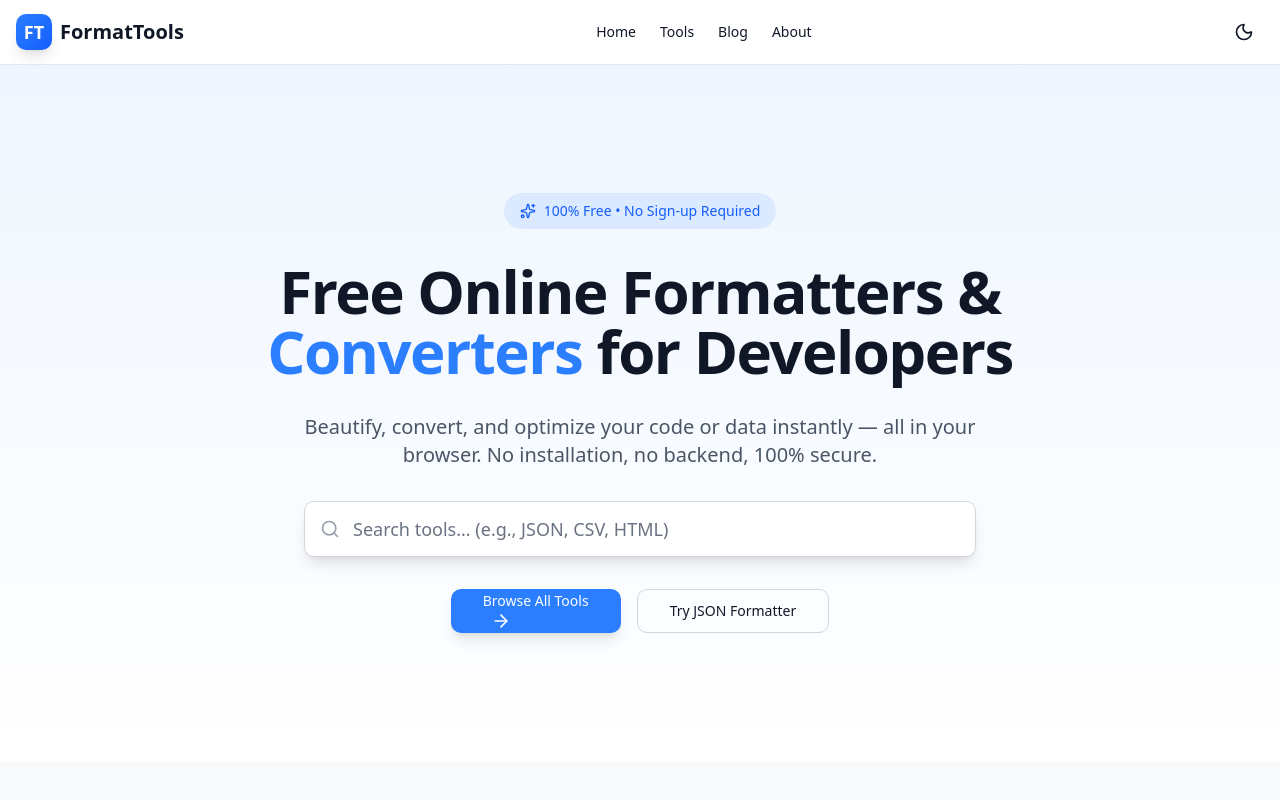
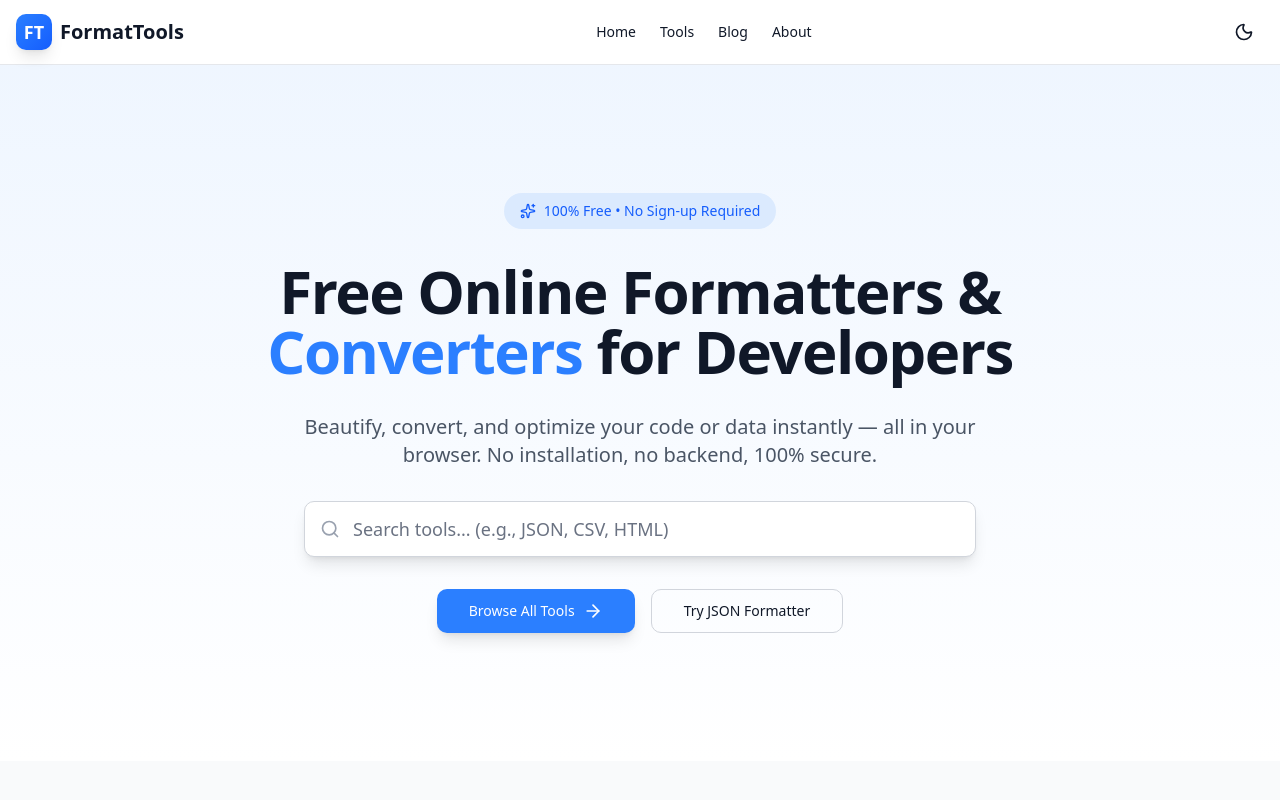
Before and after one commit to SajiburMunna/formattools.online, a Next.js app: page / in a window 1280 px wide. Shown: the top 800 px of the page. Built offline with nearby package versions, Linux system fonts and the light colour scheme.

Commit message:
fix: design issues

```diff
--- a/app/page.tsx
+++ b/app/page.tsx
@@ -73,8 +73,8 @@
 
             {/* CTA Buttons */}
             <div className="flex flex-col sm:flex-row gap-4 justify-center items-center">
-              <Button size="lg" className="shadow-lg" asChild>
-                <a href="#tools">
+              <Button size="lg" className="shadow-lg flex" asChild>
+                <a href="#tools" className="flex items-center">
                   Browse All Tools
                   <ArrowRight className="h-5 w-5 ml-2" />
                 </a>
--- a/components/ui/button.tsx
+++ b/components/ui/button.tsx
@@ -3,7 +3,7 @@
 import { cn } from "@/lib/utils";
 
 const buttonVariants = cva(
-  "inline-flex items-center justify-center gap-2 whitespace-nowrap rounded-lg text-sm font-medium transition-all focus-visible:outline-none focus-visible:ring-2 focus-visible:ring-blue-500 disabled:pointer-events-none disabled:opacity-50",
+  "inline-flex items-center justify-center gap-2 whitespace-nowrap rounded-lg text-sm font-medium transition-all focus-visible:outline-none focus-visible:ring-2 focus-visible:ring-blue-500 disabled:pointer-events-none disabled:opacity-50 cursor-pointer",
   {
     variants: {
       variant: {
```
